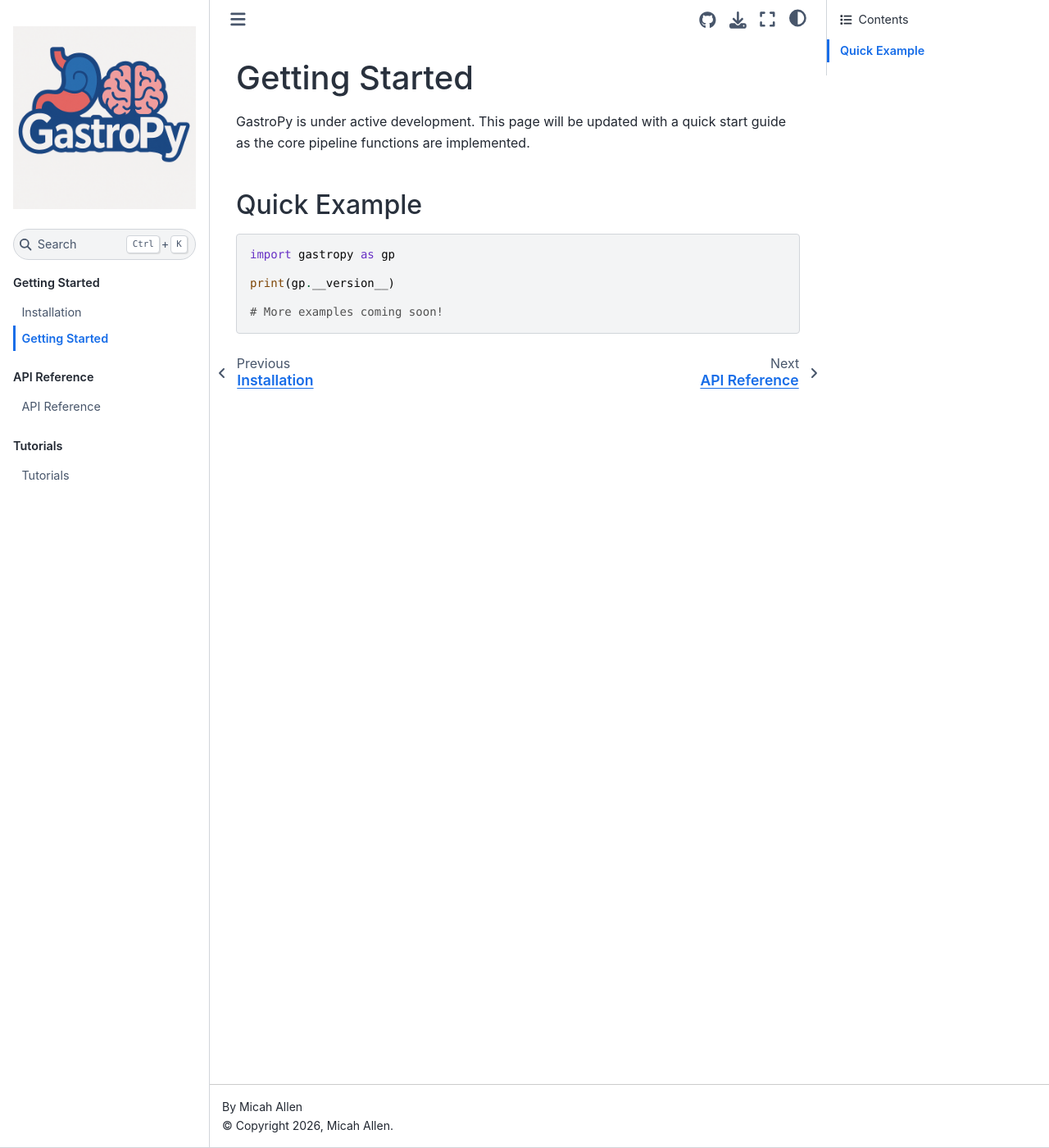
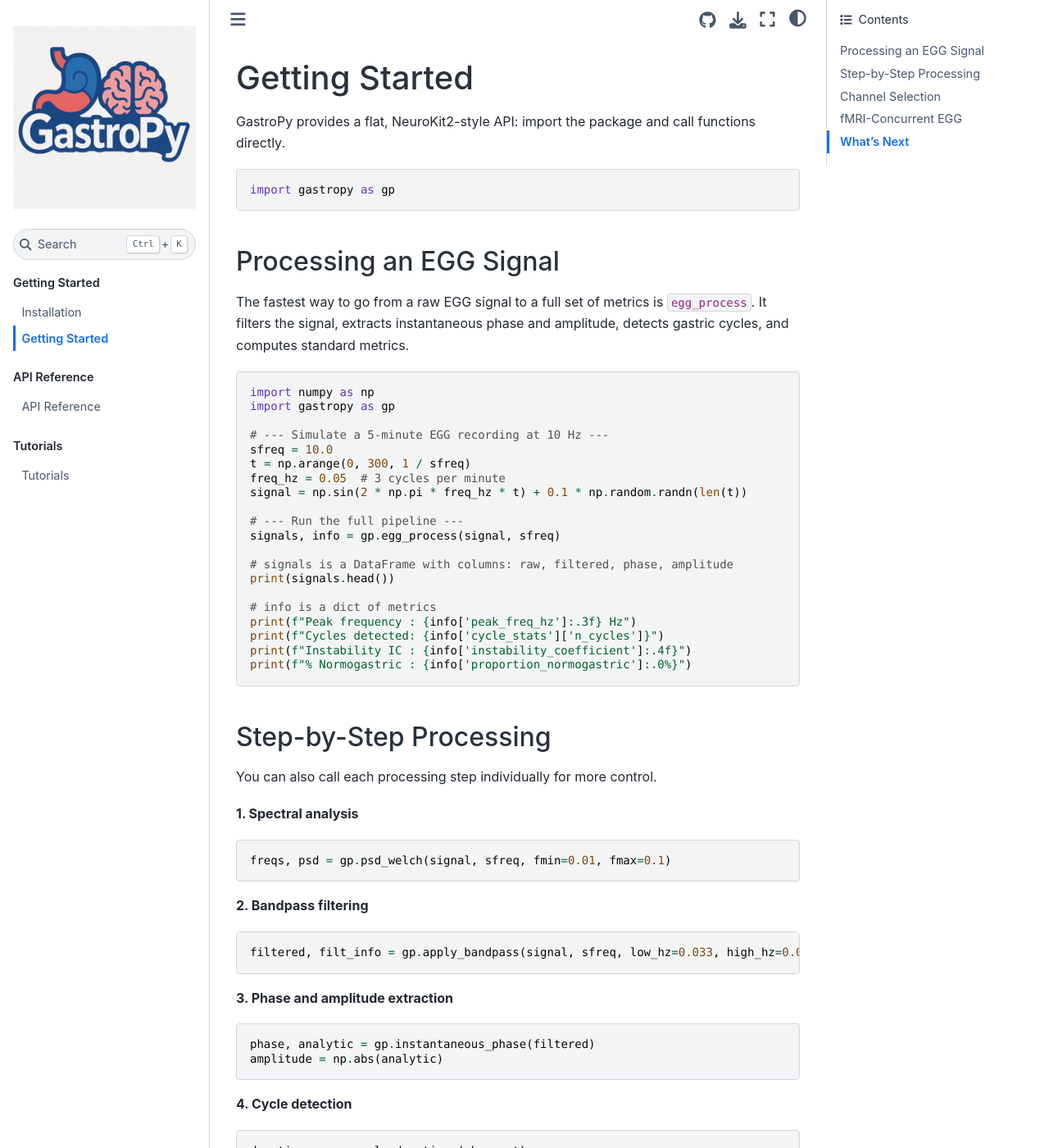
Before and after one commit to embodied-computation-group/gastropy, a Sphinx documentation site: the page built from docs/getting_started.rst, in a window 1280 px wide and 1400 px high. Shown: the whole window at 82% size. Built offline with Sphinx 7.4.7 and the Sphinx Book theme 1.1.4, drawn with Linux system fonts in a browser that asks for light colours; some of the changed text lies outside the part shown.

Commit message:
Update docs for working Sphinx build with autosummary API reference
- Rewrite API reference to use autosummary with per-function pages
  for all 25 implemented functions (no unimplemented module stubs)
- Add real code examples to getting started guide covering egg_process,
  step-by-step processing, channel selection, and fMRI workflow
- Update README quick example with working egg_process snippet
- Add docs build artifacts to .gitignore (generated/, .jupyter_cache/)

```diff
--- a/docs/getting_started.rst
+++ b/docs/getting_started.rst
@@ -1,16 +1,124 @@
 Getting Started
 ===============
 
-GastroPy is under active development. This page will be updated with
-a quick start guide as the core pipeline functions are implemented.
-
-Quick Example
--------------
+GastroPy provides a flat, NeuroKit2-style API: import the package and
+call functions directly.
 
 .. code-block:: python
 
    import gastropy as gp
 
-   print(gp.__version__)
+Processing an EGG Signal
+------------------------
 
-   # More examples coming soon!
+The fastest way to go from a raw EGG signal to a full set of metrics is
+``egg_process``. It filters the signal, extracts instantaneous phase and
+amplitude, detects gastric cycles, and computes standard metrics.
+
+.. code-block:: python
+
+   import numpy as np
+   import gastropy as gp
+
+   # --- Simulate a 5-minute EGG recording at 10 Hz ---
+   sfreq = 10.0
+   t = np.arange(0, 300, 1 / sfreq)
+   freq_hz = 0.05  # 3 cycles per minute
+   signal = np.sin(2 * np.pi * freq_hz * t) + 0.1 * np.random.randn(len(t))
+
+   # --- Run the full pipeline ---
+   signals, info = gp.egg_process(signal, sfreq)
+
+   # signals is a DataFrame with columns: raw, filtered, phase, amplitude
+   print(signals.head())
+
+   # info is a dict of metrics
+   print(f"Peak frequency : {info['peak_freq_hz']:.3f} Hz")
+   print(f"Cycles detected: {info['cycle_stats']['n_cycles']}")
+   print(f"Instability IC : {info['instability_coefficient']:.4f}")
+   print(f"% Normogastric : {info['proportion_normogastric']:.0%}")
+
+Step-by-Step Processing
+-----------------------
+
+You can also call each processing step individually for more control.
+
+**1. Spectral analysis**
+
+.. code-block:: python
+
+   freqs, psd = gp.psd_welch(signal, sfreq, fmin=0.01, fmax=0.1)
+
+**2. Bandpass filtering**
+
+.. code-block:: python
+
+   filtered, filt_info = gp.apply_bandpass(signal, sfreq, low_hz=0.033, high_hz=0.067)
+
+**3. Phase and amplitude extraction**
+
+.. code-block:: python
+
+   phase, analytic = gp.instantaneous_phase(filtered)
+   amplitude = np.abs(analytic)
+
+**4. Cycle detection**
+
+.. code-block:: python
+
+   durations = gp.cycle_durations(phase, t)
+
+**5. Metric computation**
+
+.. code-block:: python
+
+   from gastropy.metrics import band_power, NORMOGASTRIA
+
+   bp = band_power(freqs, psd, NORMOGASTRIA)
+   ic = gp.instability_coefficient(durations)
+
+Channel Selection
+-----------------
+
+When working with multi-channel EGG data, ``select_best_channel`` ranks
+channels by peak power in the normogastric band and returns the best one.
+
+.. code-block:: python
+
+   # data shape: (n_channels, n_samples)
+   best_idx, peak_freq, freqs, psd = gp.select_best_channel(data, sfreq)
+   print(f"Best channel: {best_idx} (peak at {peak_freq:.3f} Hz)")
+
+fMRI-Concurrent EGG
+--------------------
+
+For EGG recorded inside an MRI scanner, ``gastropy.neuro.fmri`` provides
+utilities for parsing scanner triggers, windowing data by volume, and
+removing transient volumes.
+
+.. code-block:: python
+
+   from gastropy.neuro.fmri import (
+       find_scanner_triggers,
+       create_volume_windows,
+       phase_per_volume,
+       apply_volume_cuts,
+   )
+
+   # Parse R128 triggers from MNE annotations
+   onsets = find_scanner_triggers(raw.annotations, label="R128")
+
+   # Create per-volume windows and extract phase
+   windows = create_volume_windows(onsets, tr=1.856, n_volumes=420)
+   phases = phase_per_volume(analytic, windows)
+
+   # Remove transient volumes
+   phases_trimmed = apply_volume_cuts(phases, begin_cut=21, end_cut=21)
+
+What's Next
+-----------
+
+GastroPy is under active development. Upcoming modules include
+time-frequency analysis, gastric-brain phase coupling, visualization,
+and data I/O with BIDS support. See the :doc:`API Reference <api/index>`
+for the full list of currently available functions.
```
Also changed, not shown: README.md (+12 -1 lines), docs/api/index.rst (+55 -50 lines), 1 other file.
